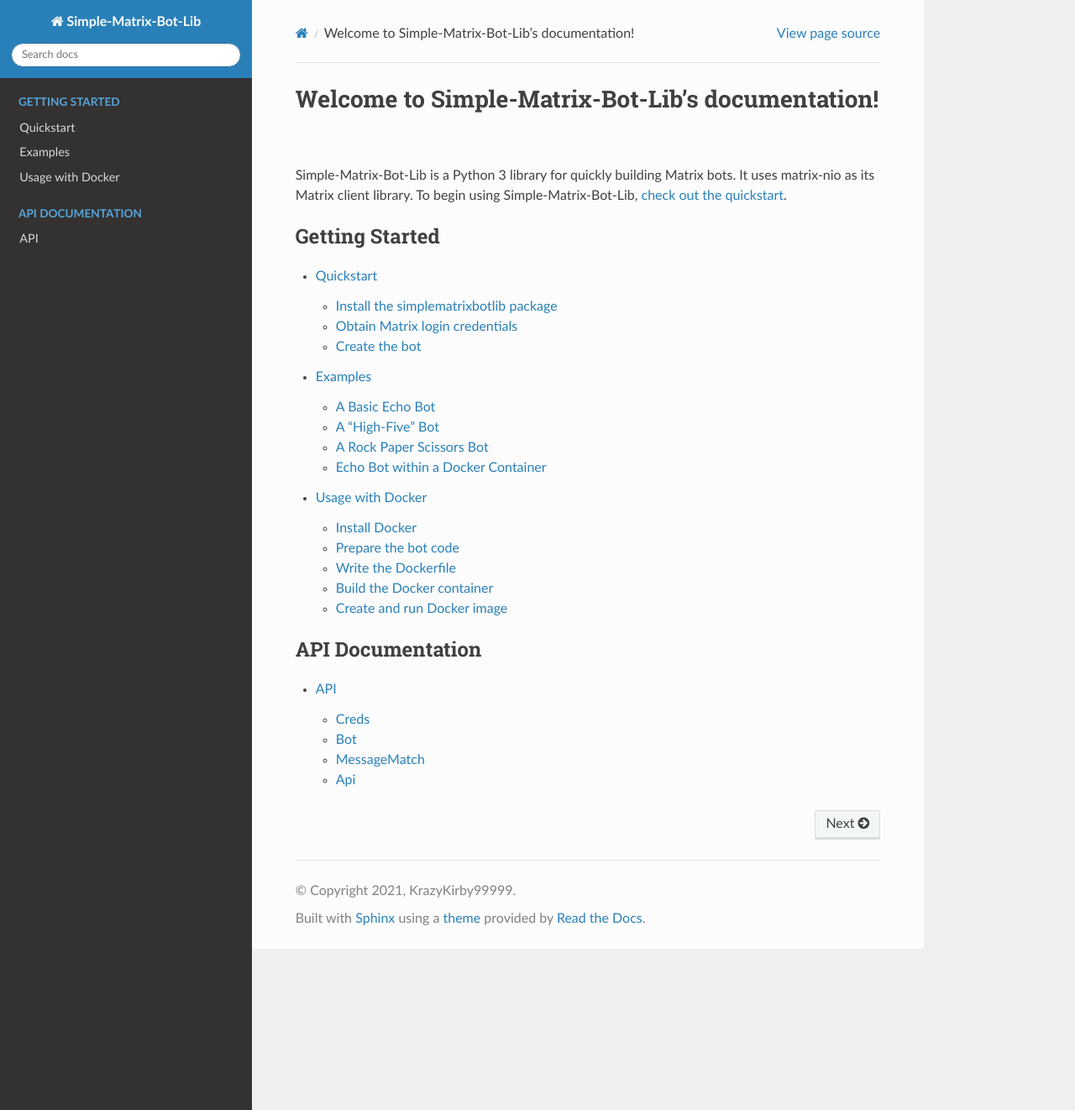
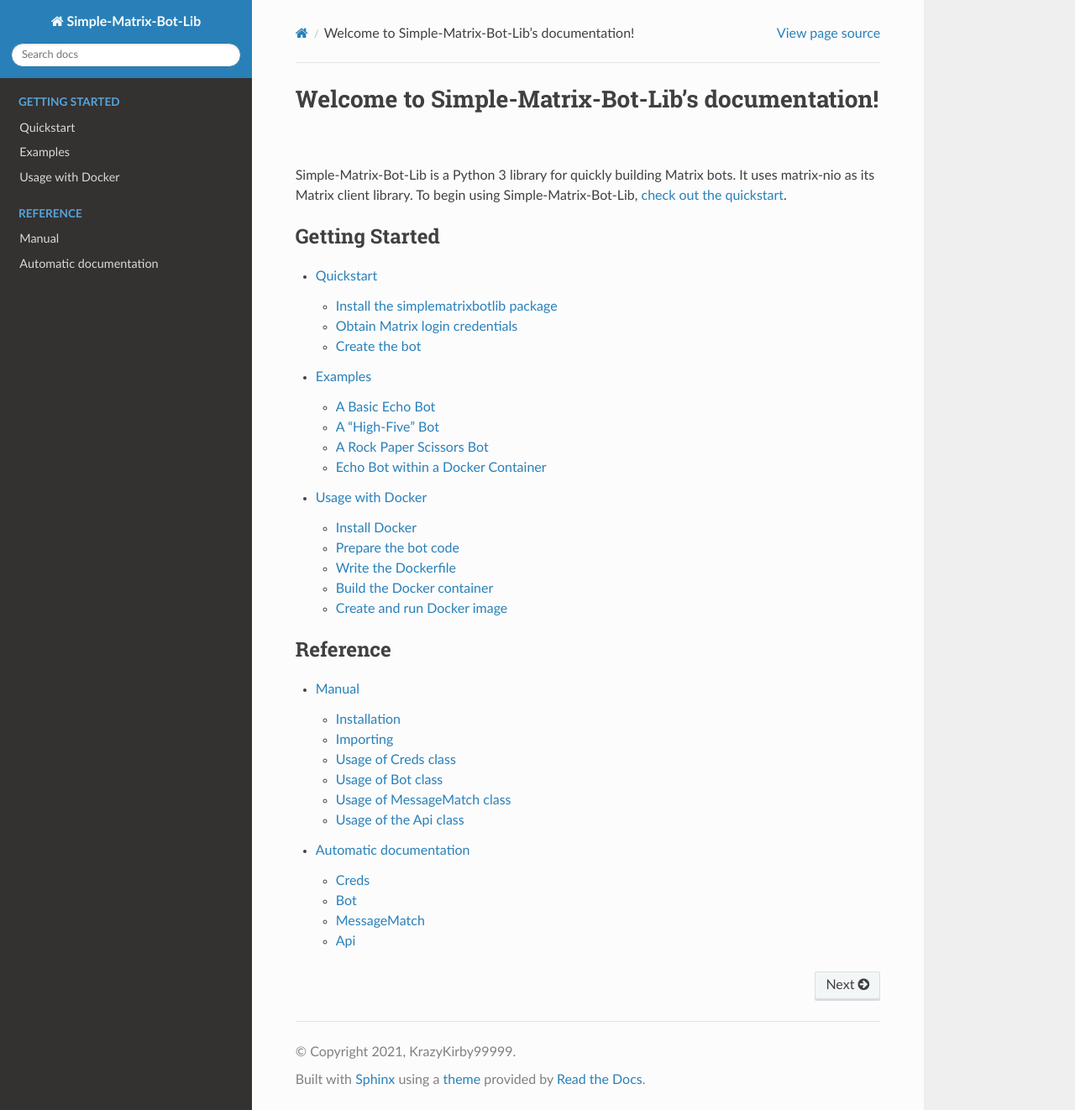
Before and after one commit to imbev/simplematrixbotlib, a Sphinx documentation site: the page built from doc/index.rst, in a window 1280 px wide and 1322 px high. Shown: the whole window at 84% size. Built offline with Sphinx 7.4.7 and the Read the Docs theme 2.0.0, drawn with Linux system fonts in a browser that asks for light colours.

Commit message:
Improve documentation (#45)

```diff
--- a/doc/api.rst
+++ b/doc/autodoc.rst
@@ -1,7 +1,7 @@
-API
-===
+Automatic documentation
+=======================
 
-This document details the API of simplematrixbotlib.
+This is automatically generated documentation of the simplematrixbotlib package.
 
 Creds
 -----
--- a/doc/index.rst
+++ b/doc/index.rst
@@ -17,6 +17,7 @@ Simple-Matrix-Bot-Lib is a Python 3 library for quickly building Matrix bots. It
 
 .. toctree::
    :maxdepth: 2
-   :caption: API Documentation
+   :caption: Reference
 
-   api
+   manual
+   autodoc
--- /dev/null
+++ b/doc/manual.md
@@ -0,0 +1,29 @@
+.. _manual:
+
+# Manual
+
+This is a manual for simplematrixbotlib that includes documentation, examples, and more.
+
+## Installation
+
+.. mdinclude:: manual/installation.md
+
+## Importing
+
+.. mdinclude:: manual/import.md
+
+## Usage of Creds class
+
+.. mdinclude:: manual/creds.md
+
+## Usage of Bot class
+
+.. mdinclude:: manual/bot.md
+
+## Usage of MessageMatch class
+
+.. mdinclude:: manual/messagematch.md
+
+## Usage of the Api class
+
+.. mdinclude:: manual/api.md
```
Also changed, not shown: doc/manual/api.md (added, +22 -0 lines), doc/manual/bot.md (added, +35 -0 lines), doc/manual/creds.md (added, +14 -0 lines), doc/manual/import.md (added, +9 -0 lines), doc/manual/installation.md (added, +15 -0 lines), doc/manual/messagematch.md (added, +64 -0 lines), doc/quickstart.md (+1 -3 lines).
